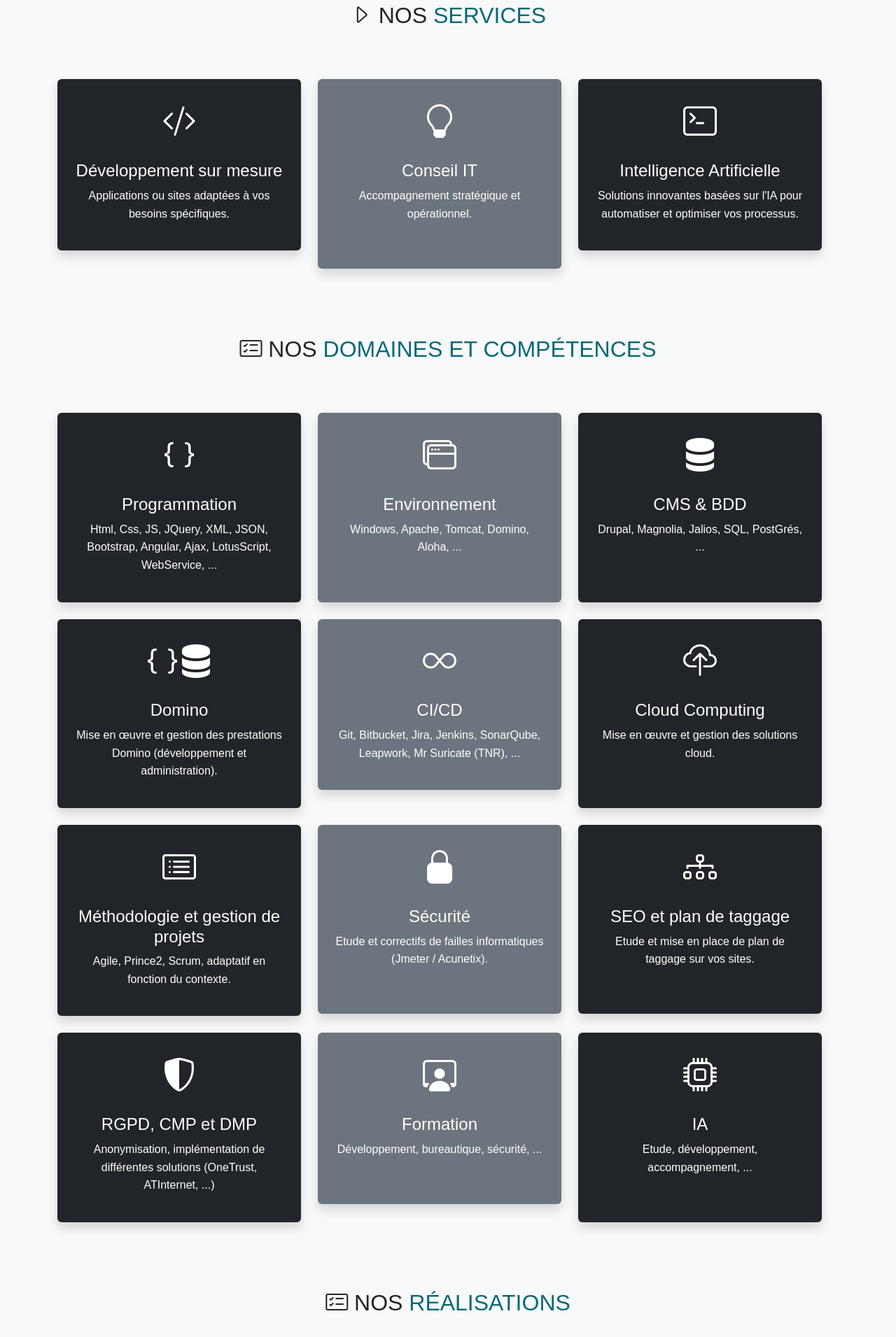
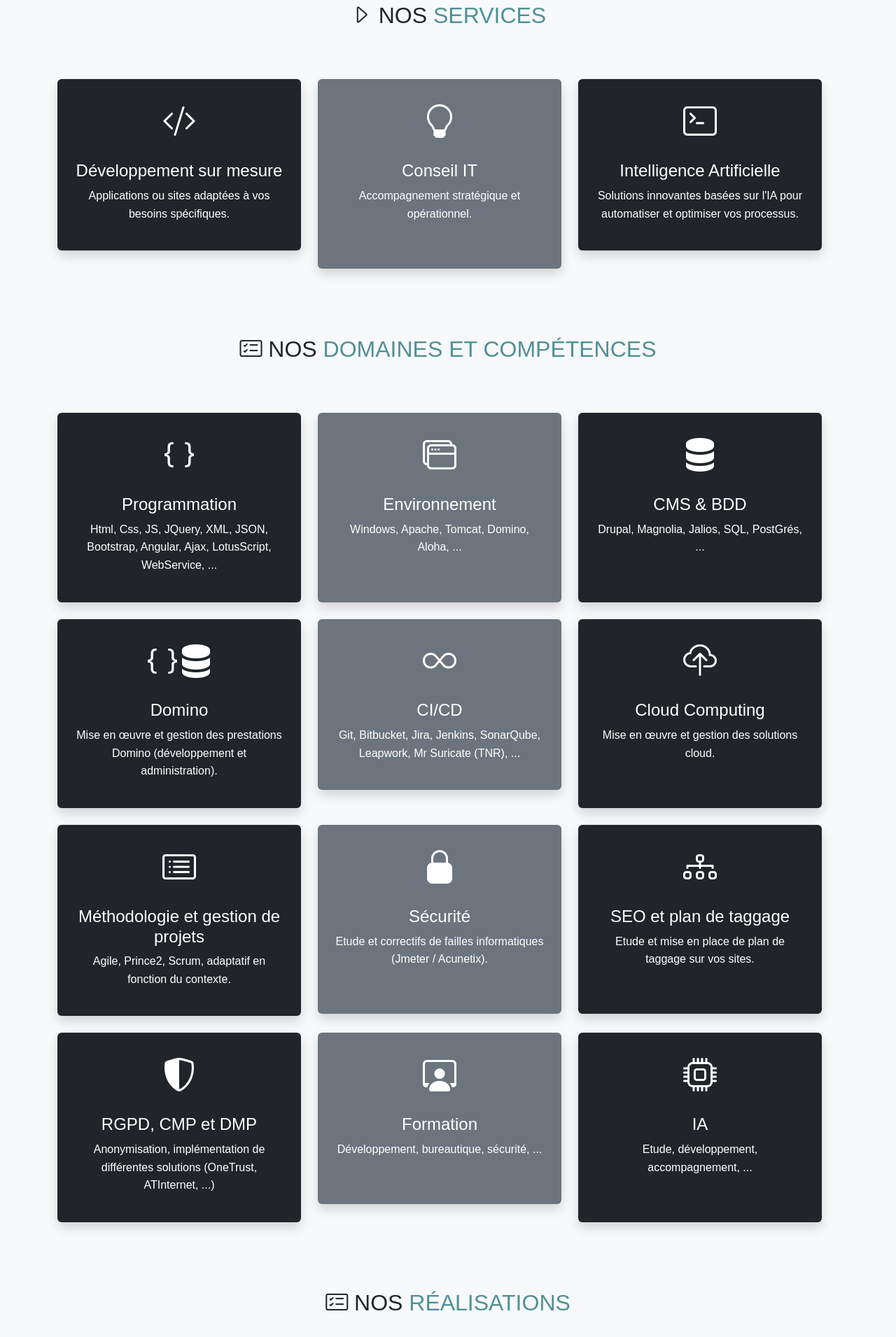
Before and after one commit to soronate/soronate.github.io, a plain HTML site: page index.html in a window 1280 px wide. Shown: the part 845-2756 px from the top of the page at 70% size. Drawn offline with nearby package versions, Linux system fonts and the light colour scheme.

Commit message:
Add files via upload

```diff
--- a/index.html
+++ b/index.html
@@ -97,7 +97,7 @@
     <!-- Nos Services (Tuiles) -->
     <section id="tiles" class="py-5 bg-light ancres">
       <div class="container">
-        <h2 class="text-center mb-4"><i class="bi bi-caret-right" style="font-size: 2rem;"></i>&nbsp;NOS <font color="#086976">SERVICES</font></h2>
+        <h2 class="text-center mb-4"><i class="bi bi-caret-right" style="font-size: 2rem;"></i>&nbsp;NOS <font color="#4F9098">SERVICES</font></h2>
         <div class="row"><div class="row g-4">
 
          <div class="col-md-4">
@@ -129,7 +129,7 @@
     <!-- Nos Compétences (Tuiles) -->
     <section id="skills" class="py-5 bg-light ancres">
       <div class="container">
-        <h2 class="text-center mb-4"><i class="bi bi-card-checklist" style="font-size: 2rem;"></i>&nbsp;NOS <font color="#086976">DOMAINES ET COMP&Eacute;TENCES</font></h2>
+        <h2 class="text-center mb-4"><i class="bi bi-card-checklist" style="font-size: 2rem;"></i>&nbsp;NOS <font color="#4F9098">DOMAINES ET COMP&Eacute;TENCES</font></h2>
         <div class="row"><div class="row g-4">
 
           <div class="col-md-4">
@@ -236,7 +236,7 @@
     <!-- Nos réalisations -->
     <section id="projects" class="py-5 bg-light ancres">
       <div class="container">
-        <h2 class="text-center mb-4"><i class="bi bi-card-checklist" style="font-size: 2rem;"></i>&nbsp;NOS <font color="#086976">R&Eacute;ALISATIONS</font></h2>
+        <h2 class="text-center mb-4"><i class="bi bi-card-checklist" style="font-size: 2rem;"></i>&nbsp;NOS <font color="#4F9098">R&Eacute;ALISATIONS</font></h2>
         <div class="row"><div class="row g-4">
 
           <div class="col-md-4">
@@ -292,7 +292,7 @@
     <!-- Contact -->
 	<section id="contact" class="py-5 bg-light text-center ancres">
 		<div class="container">
-			<h2 class="text-center mb-4"><i class="bi bi-envelope" style="font-size: 2rem;"></i>&nbsp;NOUS <font color="#086976">CONTACTER</font></h2>
+			<h2 class="text-center mb-4"><i class="bi bi-envelope" style="font-size: 2rem;"></i>&nbsp;NOUS <font color="#4F9098">CONTACTER</font></h2>
 			<p class="mb-4">Envoyez-nous un message, et notre équipe vous répondra rapidement.</p>
 			<form action="https://formspree.io/f/xovvrqyp" method="POST" class="w-50 mx-auto">
 				<div class="input-group mb-3">
@@ -313,7 +313,7 @@
    <!--
     <section id="contact" class="py-5 bg-light text-center ancres">
       <div class="container">
-        <h2 class="text-center mb-4"><i class="bi bi-envelope" style="font-size: 2rem;"></i>&nbsp;NOUS <font color="#086976">CONTACTER</font></h2>
+        <h2 class="text-center mb-4"><i class="bi bi-envelope" style="font-size: 2rem;"></i>&nbsp;NOUS <font color="#4F9098">CONTACTER</font></h2>
         <p class="mb-4">Envoyez-nous un message, et notre équipe vous répondra rapidement.</p>
         <form action="https://formspree.io/f/xovvrqyp" method="POST" class="w-50 mx-auto">
 			<div class="input-group mb-3">
```
